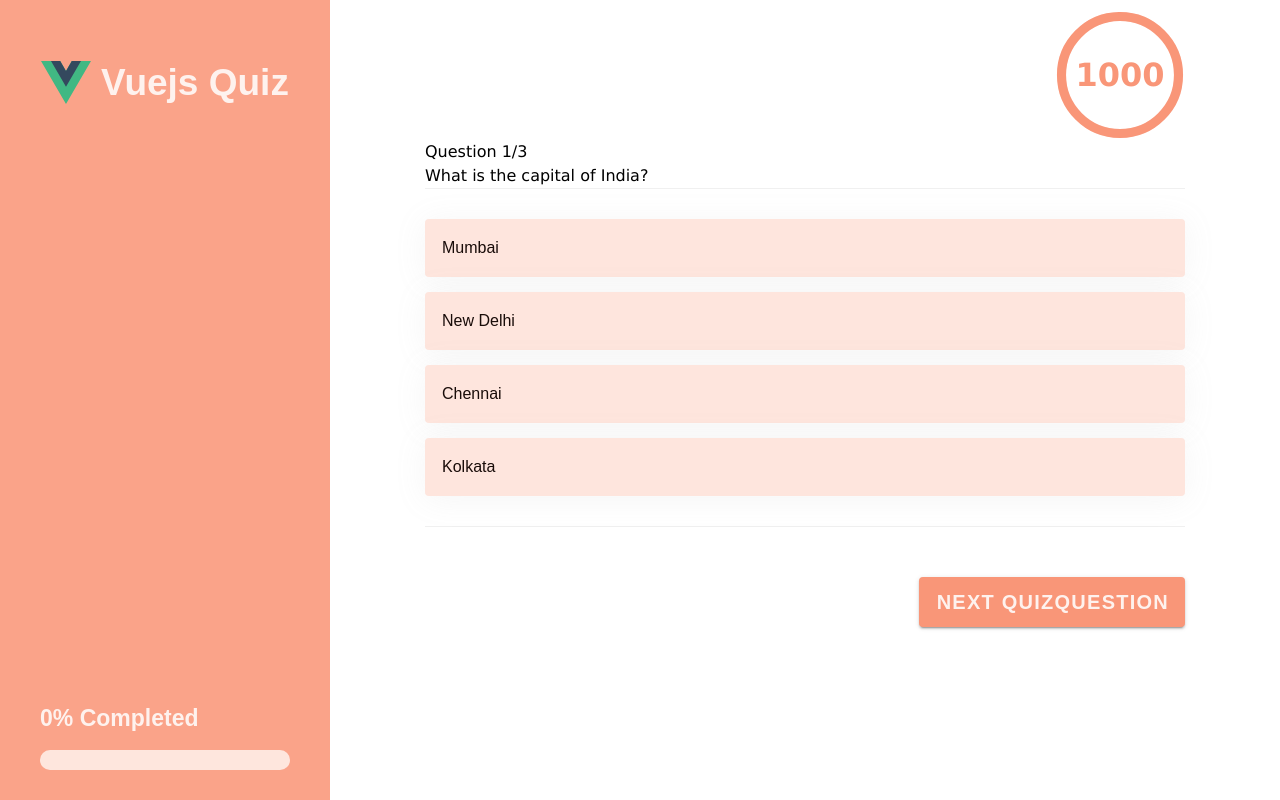
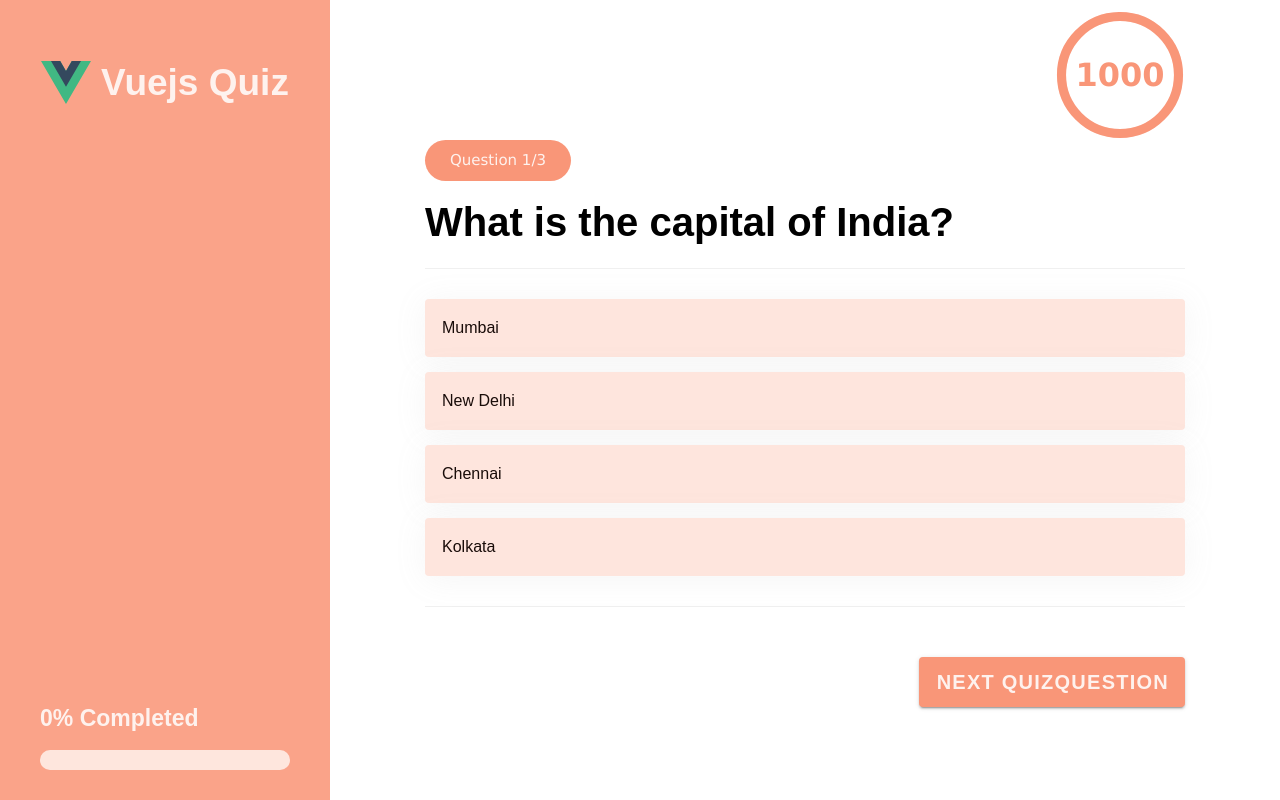
Before and after one commit to Feralwater/Q-for-Quizzes, a Vue app: page / in a window 1280 px wide. Built offline with nearby package versions, Linux system fonts and the light colour scheme.

Commit message:
Refactor quiz styling into separate SCSS file

```diff
--- /dev/null
+++ b/src/views/QuizView/Components/QuizQuestion/QuizQuestion.scss
@@ -0,0 +1,20 @@
+.question {
+  font-family: 'Jost', sans-serif;
+  font-size: 40px;
+  font-weight: bold;
+  line-height: 1.3;
+  color: var(--dark-text-color);
+  margin-bottom: 20px;
+
+  &__number {
+    background-color: var(--primary);
+    border-radius: 50px;
+    width: fit-content;
+    font-size: 15px;
+    color: var(--light-text-color);
+    text-align: center;
+    line-height: 41px;
+    margin-bottom: 15px;
+    padding: 0 25px;
+  }
+}
--- a/src/views/QuizView/Components/QuizQuestion/QuizQuestion.vue
+++ b/src/views/QuizView/Components/QuizQuestion/QuizQuestion.vue
@@ -55,14 +55,14 @@ defineProps({
 <template>
   <div>
     <div
-      class="quiz__question-number"
+      class="question__number"
       role="status"
       aria-live="polite"
     >
       Question {{ currentQuestionNumber }}/{{ totalQuestions }}
     </div>
     <div
-      class="quiz__question"
+      class="question"
       role="heading"
       aria-level="2"
       aria-live="polite"
@@ -98,5 +98,5 @@ defineProps({
 </template>
 
 <style scoped>
-
+@import "QuizQuestion.scss";
 </style>
--- a/src/views/QuizView/QuizView.scss
+++ b/src/views/QuizView/QuizView.scss
@@ -14,27 +14,6 @@
     flex-direction: column;
   }
 
-  &__question-number {
-    background-color: var(--primary);
-    border-radius: 50px;
-    width: fit-content;
-    font-size: 15px;
-    color: var(--light-text-color);
-    text-align: center;
-    line-height: 41px;
-    margin-bottom: 15px;
-    padding: 0 25px;
-  }
-
-  &__question {
-    font-family: 'Jost', sans-serif;
-    font-size: 40px;
-    font-weight: bold;
-    line-height: 1.3;
-    color: var(--dark-text-color);
-    margin-bottom: 20px;
-  }
-
   &__btn {
     margin-top: 50px;
     align-self: end;
```
